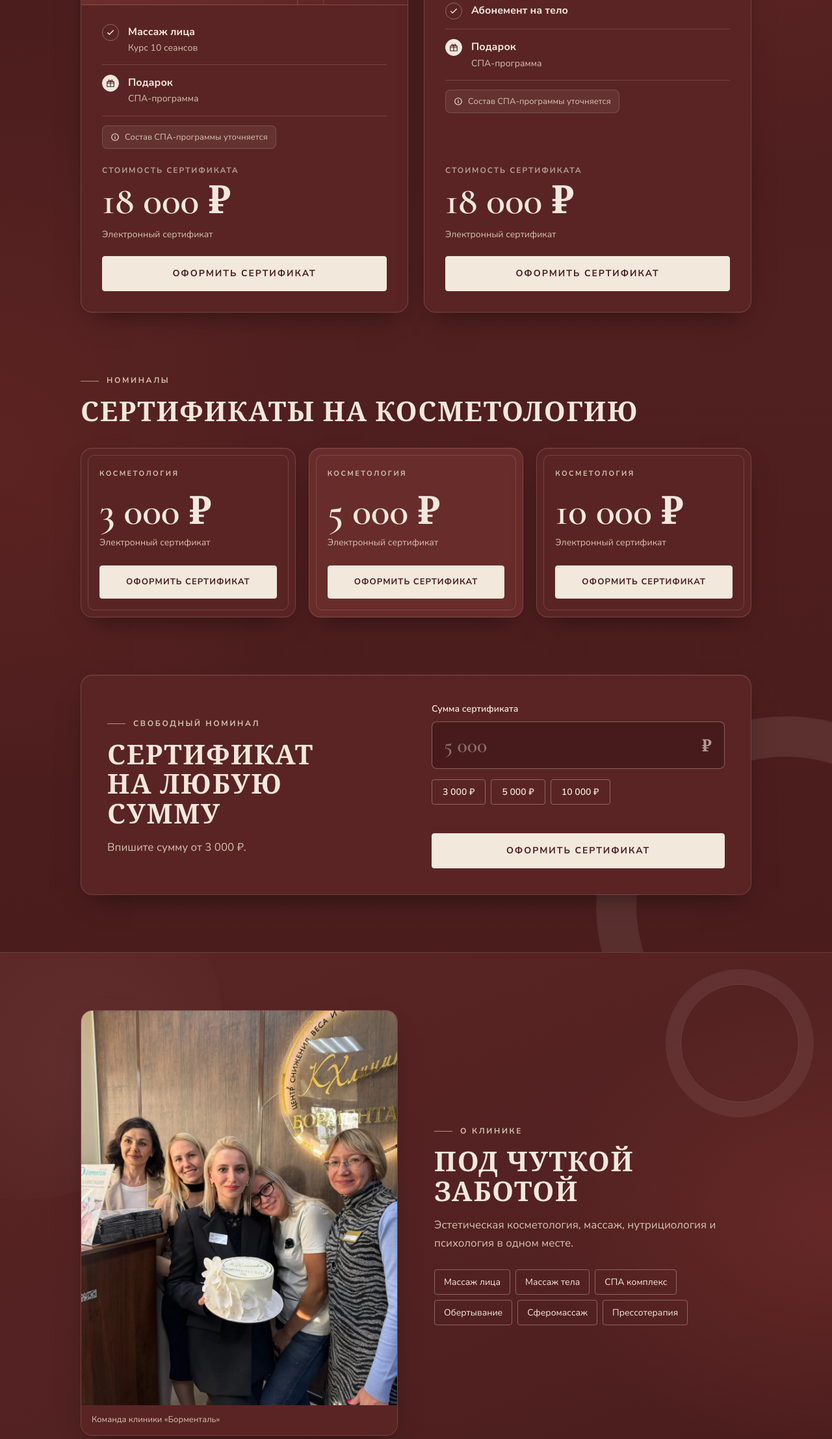
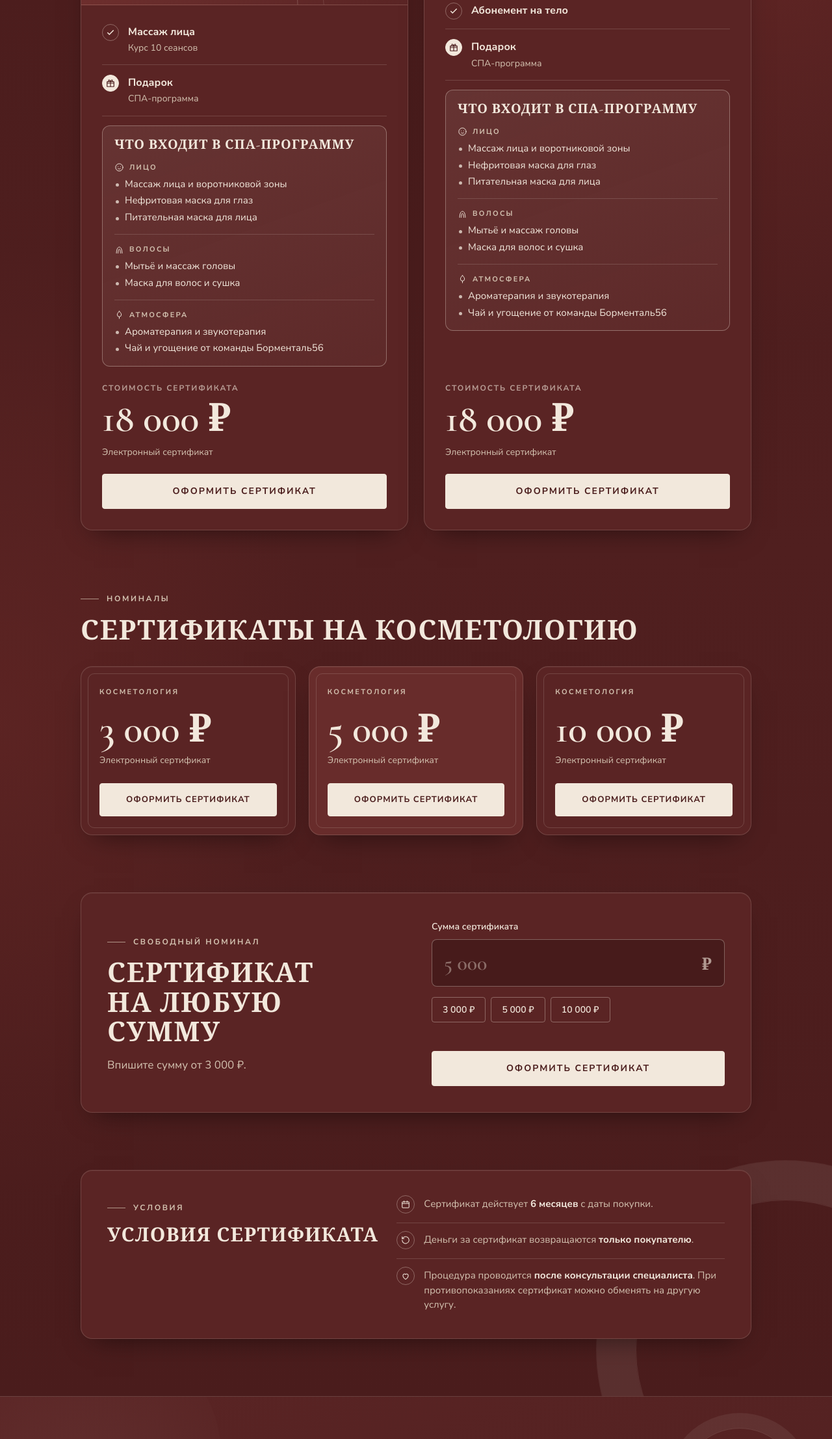
Before and after one commit to dmitriy4z1rka-dev/bormental-certificate-draft, a plain HTML site: page index.html in a window 1280 px wide. Shown: the part 1248-3462 px from the top of the page at 65% size. Drawn offline with nearby package versions, Linux system fonts and the light colour scheme.

Commit message:
Реквизиты ИП, состав СПА-программы, условия сертификата, оператор ПД в политике и согласии
Co-Authored-By: Claude Opus 5.5 <noreply@anthropic.com>

```diff
--- a/index.html
+++ b/index.html
@@ -114,8 +114,26 @@
   .incl b{display:block;font-weight:700}
   .incl small{display:block;color:var(--muted);font-size:14px}
   .incl .gift-i{background:var(--cream);border-color:var(--cream);color:var(--on-cream)}
-  .incl-note{display:flex;align-items:center;gap:8px;margin:0 0 24px;padding:8px 12px;border-radius:8px;background:rgba(242,232,220,.07);border:1px solid var(--line);color:var(--muted);font-size:13px;line-height:1.4;width:fit-content}
-  .incl-note svg{flex:none;color:var(--ink)}
+  .spa{margin:0 0 24px;padding:18px 18px 16px;border-radius:12px;border:1px solid var(--line-strong);
+    background:linear-gradient(160deg,rgba(242,232,220,.08) 0%,rgba(242,232,220,.03) 100%)}
+  .spa-title{margin:0 0 14px;font:600 20px/1.15 var(--serif);text-transform:uppercase;letter-spacing:.05em;color:var(--ink)}
+  .spa-grid{display:grid;gap:14px}
+  .spa-g + .spa-g{padding-top:14px;border-top:1px solid var(--line)}
+  .spa-h{display:flex;align-items:center;gap:8px;margin:0 0 6px;font-size:11px;font-weight:700;letter-spacing:.2em;text-transform:uppercase;color:var(--muted)}
+  .spa-h svg{flex:none;color:var(--ink)}
+  .spa ul{list-style:none;margin:0;padding:0;display:grid;gap:4px}
+  .spa li{position:relative;padding-left:16px;font-size:15px;line-height:1.45;color:var(--ink)}
+  .spa li::before{content:"";position:absolute;left:2px;top:.62em;width:5px;height:5px;border-radius:50%;background:var(--cream);opacity:.75}
+  /* условия сертификата */
+  .terms{padding-top:0}
+  .terms-card{display:grid;grid-template-columns:auto 1fr;gap:28px;align-items:start}
+  .terms-card h2{font-size:clamp(24px,3vw,30px);margin:0}
+  .terms-list{list-style:none;margin:0;padding:0;display:grid;gap:0}
+  .terms-list li{display:flex;gap:14px;align-items:flex-start;padding:14px 0;border-bottom:1px solid var(--line);color:var(--muted);font-size:15px;line-height:1.5}
+  .terms-list li:first-child{padding-top:0}
+  .terms-list li:last-child{border-bottom:0;padding-bottom:0}
+  .terms-list i{flex:none;width:28px;height:28px;border-radius:50%;border:1px solid var(--line-strong);display:flex;align-items:center;justify-content:center;color:var(--ink);margin-top:-2px}
+  .terms-list b{color:var(--ink);font-weight:700}
   .price-label{font-size:12px;color:var(--faint);letter-spacing:.16em;text-transform:uppercase;font-weight:700;margin-top:auto}
   .price{font-family:var(--serif);font-size:clamp(46px,5.6vw,60px);font-weight:600;line-height:1;margin:6px 0 10px;color:var(--ink)}
   .note{color:var(--muted);font-size:14px;margin:0 0 22px}
@@ -212,7 +230,8 @@
 
   @media (max-width:860px){
     section{padding:64px 0}
-    .offers,.amount,.about-grid,.noms,.lead-grid{grid-template-columns:1fr}
+    .offers,.amount,.about-grid,.noms,.lead-grid,.terms-card{grid-template-columns:1fr}
+    .terms-card{gap:20px}
     .lead-grid{gap:32px}
     .portrait{justify-self:center;max-width:100%;box-shadow:0 0 0 1px rgba(214,170,110,.18),0 0 26px 4px rgba(214,165,100,.22),0 0 60px 16px rgba(140,52,46,.55)}
     .lead-grid .portrait{order:-1}
@@ -296,7 +315,17 @@
             <li><i class="gift-i"><svg width="14" height="14" viewBox="0 0 24 24" fill="none" stroke="currentColor" stroke-width="2"><rect x="3" y="8" width="18" height="13" rx="1"/><path d="M12 8v13M3 12h18M12 8S10.5 3 8 3.5 7 8 12 8Zm0 0s1.5-5 4-4.5S17 8 12 8Z"/></svg></i>
               <span><b>Подарок</b><small>СПА-программа</small></span></li>
           </ul>
-          <p class="incl-note"><svg width="14" height="14" viewBox="0 0 24 24" fill="none" stroke="currentColor" stroke-width="2" stroke-linecap="round"><circle cx="12" cy="12" r="9"/><path d="M12 11v5M12 8h.01"/></svg>Состав СПА-программы уточняется</p>
+          <div class="spa">
+            <p class="spa-title">Что входит в СПА-программу</p>
+            <div class="spa-grid">
+              <div class="spa-g"><p class="spa-h"><svg width="15" height="15" viewBox="0 0 24 24" fill="none" stroke="currentColor" stroke-width="1.6" stroke-linecap="round" stroke-linejoin="round"><circle cx="12" cy="12" r="9"/><path d="M9 10h.01M15 10h.01M9 15c1.7 1.3 4.3 1.3 6 0"/></svg>Лицо</p>
+                <ul><li>Массаж лица и воротниковой зоны</li><li>Нефритовая маска для глаз</li><li>Питательная маска для лица</li></ul></div>
+              <div class="spa-g"><p class="spa-h"><svg width="15" height="15" viewBox="0 0 24 24" fill="none" stroke="currentColor" stroke-width="1.6" stroke-linecap="round" stroke-linejoin="round"><path d="M5 20c0-9 3-15 7-15s7 6 7 15"/><path d="M9 20c0-6 1.3-10 3-10s3 4 3 10"/></svg>Волосы</p>
+                <ul><li>Мытьё и массаж головы</li><li>Маска для волос и сушка</li></ul></div>
+              <div class="spa-g"><p class="spa-h"><svg width="15" height="15" viewBox="0 0 24 24" fill="none" stroke="currentColor" stroke-width="1.6" stroke-linecap="round" stroke-linejoin="round"><path d="M12 3c2 3 5 4.5 5 8.5A5 5 0 0 1 7 11.5C7 7.5 10 6 12 3Z"/><path d="M12 21v-4"/></svg>Атмосфера</p>
+                <ul><li>Ароматерапия и звукотерапия</li><li>Чай и угощение от команды Борменталь56</li></ul></div>
+            </div>
+          </div>
           <div class="price-label">Стоимость сертификата</div>
           <div class="price">18 000 ₽</div>
           <p class="note">Электронный сертификат</p>
@@ -317,7 +346,17 @@
             <li><i class="gift-i"><svg width="14" height="14" viewBox="0 0 24 24" fill="none" stroke="currentColor" stroke-width="2"><rect x="3" y="8" width="18" height="13" rx="1"/><path d="M12 8v13M3 12h18M12 8S10.5 3 8 3.5 7 8 12 8Zm0 0s1.5-5 4-4.5S17 8 12 8Z"/></svg></i>
               <span><b>Подарок</b><small>СПА-программа</small></span></li>
           </ul>
-          <p class="incl-note"><svg width="14" height="14" viewBox="0 0 24 24" fill="none" stroke="currentColor" stroke-width="2" stroke-linecap="round"><circle cx="12" cy="12" r="9"/><path d="M12 11v5M12 8h.01"/></svg>Состав СПА-программы уточняется</p>
+          <div class="spa">
+            <p class="spa-title">Что входит в СПА-программу</p>
+            <div class="spa-grid">
+              <div class="spa-g"><p class="spa-h"><svg width="15" height="15" viewBox="0 0 24 24" fill="none" stroke="currentColor" stroke-width="1.6" stroke-linecap="round" stroke-linejoin="round"><circle cx="12" cy="12" r="9"/><path d="M9 10h.01M15 10h.01M9 15c1.7 1.3 4.3 1.3 6 0"/></svg>Лицо</p>
+                <ul><li>Массаж лица и воротниковой зоны</li><li>Нефритовая маска для глаз</li><li>Питательная маска для лица</li></ul></div>
+              <div class="spa-g"><p class="spa-h"><svg width="15" height="15" viewBox="0 0 24 24" fill="none" stroke="currentColor" stroke-width="1.6" stroke-linecap="round" stroke-linejoin="round"><path d="M5 20c0-9 3-15 7-15s7 6 7 15"/><path d="M9 20c0-6 1.3-10 3-10s3 4 3 10"/></svg>Волосы</p>
+                <ul><li>Мытьё и массаж головы</li><li>Маска для волос и сушка</li></ul></div>
+              <div class="spa-g"><p class="spa-h"><svg width="15" height="15" viewBox="0 0 24 24" fill="none" stroke="currentColor" stroke-width="1.6" stroke-linecap="round" stroke-linejoin="round"><path d="M12 3c2 3 5 4.5 5 8.5A5 5 0 0 1 7 11.5C7 7.5 10 6 12 3Z"/><path d="M12 21v-4"/></svg>Атмосфера</p>
+                <ul><li>Ароматерапия и звукотерапия</li><li>Чай и угощение от команды Борменталь56</li></ul></div>
+            </div>
+          </div>
           <div class="price-label">Стоимость сертификата</div>
           <div class="price">18 000 ₽</div>
           <p class="note">Электронный сертификат</p>
@@ -381,6 +420,22 @@
         <div class="err" id="amountErr" aria-live="polite"></div>
         <button class="btn btn-block" type="button" id="amountBtn">Оформить сертификат</button>
       </div>
+    </div>
+  </div>
+</section>
+<!-- 3б. Условия сертификата -->
+<section class="terms" id="terms">
+  <div class="wrap">
+    <div class="card terms-card">
+      <div>
+        <div class="eyebrow">Условия</div>
+        <h2>Условия сертификата</h2>
+      </div>
+      <ul class="terms-list">
+        <li><i><svg width="14" height="14" viewBox="0 0 24 24" fill="none" stroke="currentColor" stroke-width="1.8" stroke-linecap="round" stroke-linejoin="round"><rect x="3" y="5" width="18" height="16" rx="2"/><path d="M3 10h18M8 3v4M16 3v4"/></svg></i><span>Сертификат действует <b>6&nbsp;месяцев</b> с&nbsp;даты покупки.</span></li>
+        <li><i><svg width="14" height="14" viewBox="0 0 24 24" fill="none" stroke="currentColor" stroke-width="1.8" stroke-linecap="round" stroke-linejoin="round"><path d="M3 12a9 9 0 1 0 3-6.7L3 8"/><path d="M3 3v5h5"/></svg></i><span>Деньги за сертификат возвращаются <b>только покупателю</b>.</span></li>
+        <li><i><svg width="14" height="14" viewBox="0 0 24 24" fill="none" stroke="currentColor" stroke-width="1.8" stroke-linecap="round" stroke-linejoin="round"><path d="M12 21s-7-4.4-7-10a4 4 0 0 1 7-2.6A4 4 0 0 1 19 11c0 5.6-7 10-7 10Z"/></svg></i><span>Процедура проводится <b>после консультации специалиста</b>. При противопоказаниях сертификат можно обменять на&nbsp;другую услугу.</span></li>
+      </ul>
     </div>
   </div>
 </section>
@@ -490,10 +545,9 @@
     </div>
     <div class="req">
       <b>Сведения о медицинской организации</b>
-      <span><span class="ph">[ЮРЛИЦО]</span></span>
-      <span>ИНН <span class="ph">[ИНН]</span> · ОГРН <span class="ph">[ОГРН]</span></span>
-      <span>Юридический адрес: <span class="ph">[ЮРИДИЧЕСКИЙ АДРЕС]</span>. Адрес оказания услуг: г.&nbsp;Оренбург, ул.&nbsp;Чкалова, 20</span>
-      <span>Лицензия на осуществление медицинской деятельности <span class="ph">[ЛИЦЕНЗИЯ]</span></span>
+      <span>ИП Иванова Ольга Владимировна</span>
+      <span>ИНН 561017448027 · ОГРНИП 324565800059291</span>
+      <span>Адрес: г.&nbsp;Оренбург, ул.&nbsp;Чкалова, 20</span>
     </div>
     <div class="foot-links">
       <a href="privacy.html">Политика конфиденциальности</a>
```
Also changed, not shown: privacy.html (+5 -6 lines), soglasie.html (+2 -2 lines).
